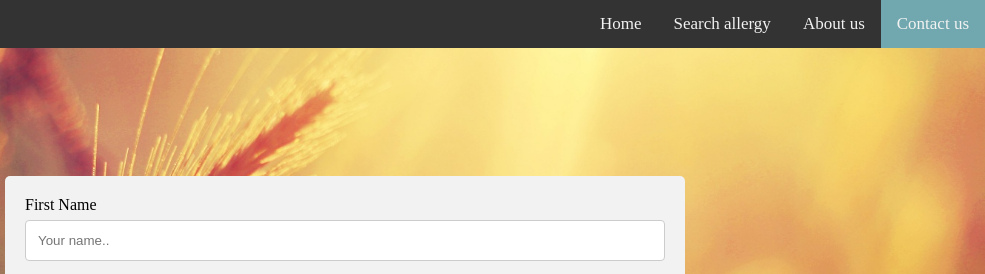
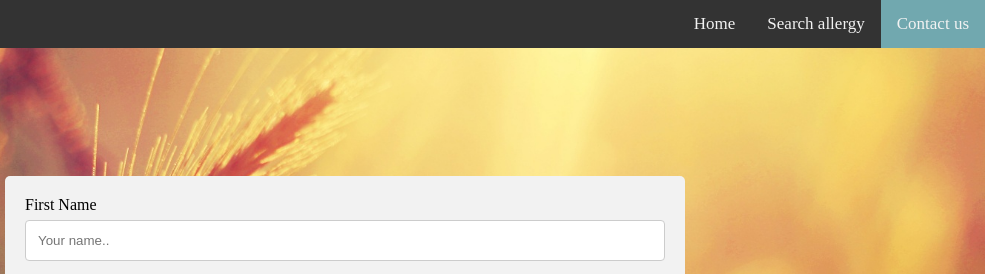
Before and after one commit to georgegl/AIPROJECT, a plain HTML site: page HTML/contactUs.html in a window 1280 px wide. Shown: the top 274 px of the page, 295-1280 px from the left. Drawn offline with Linux system fonts and the light colour scheme; a web font is replaced by a local one.

Commit message:
removed aboutus page

```diff
--- a/HTML/contactUs.html
+++ b/HTML/contactUs.html
@@ -16,7 +16,6 @@
     <div class="header-nav">
         <img class="header-logo"  src="../IMAGES/examplelogo.png">
         <a href="./contactUs.html" class="active">Contact us</a>
-        <a href="">About us</a>
         <a href="./notificationPage.html">Search allergy</a>
         <a href="../index.html" >Home</a>
     </div>
```
Also changed, not shown: index.html (+0 -1 lines).
